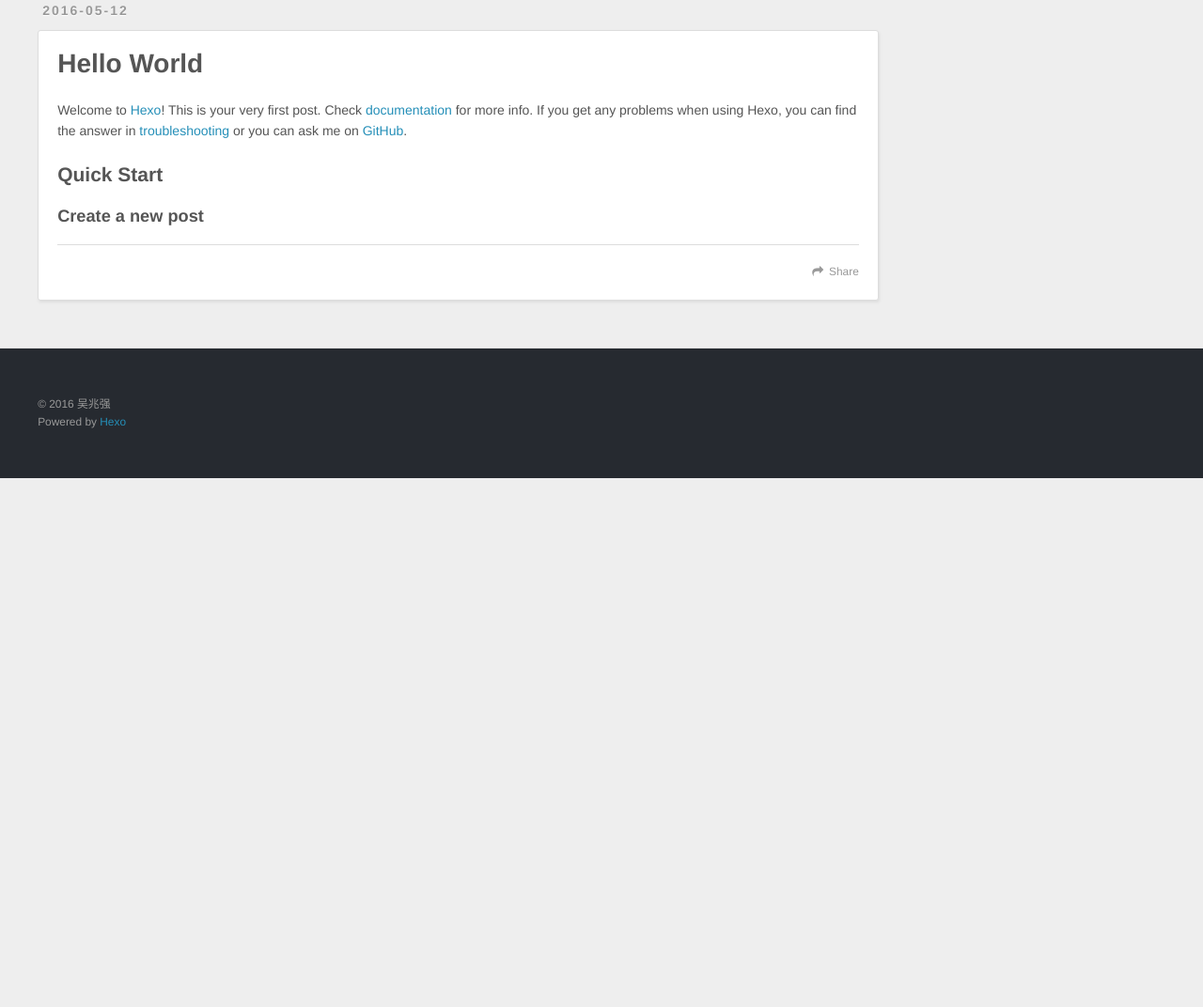
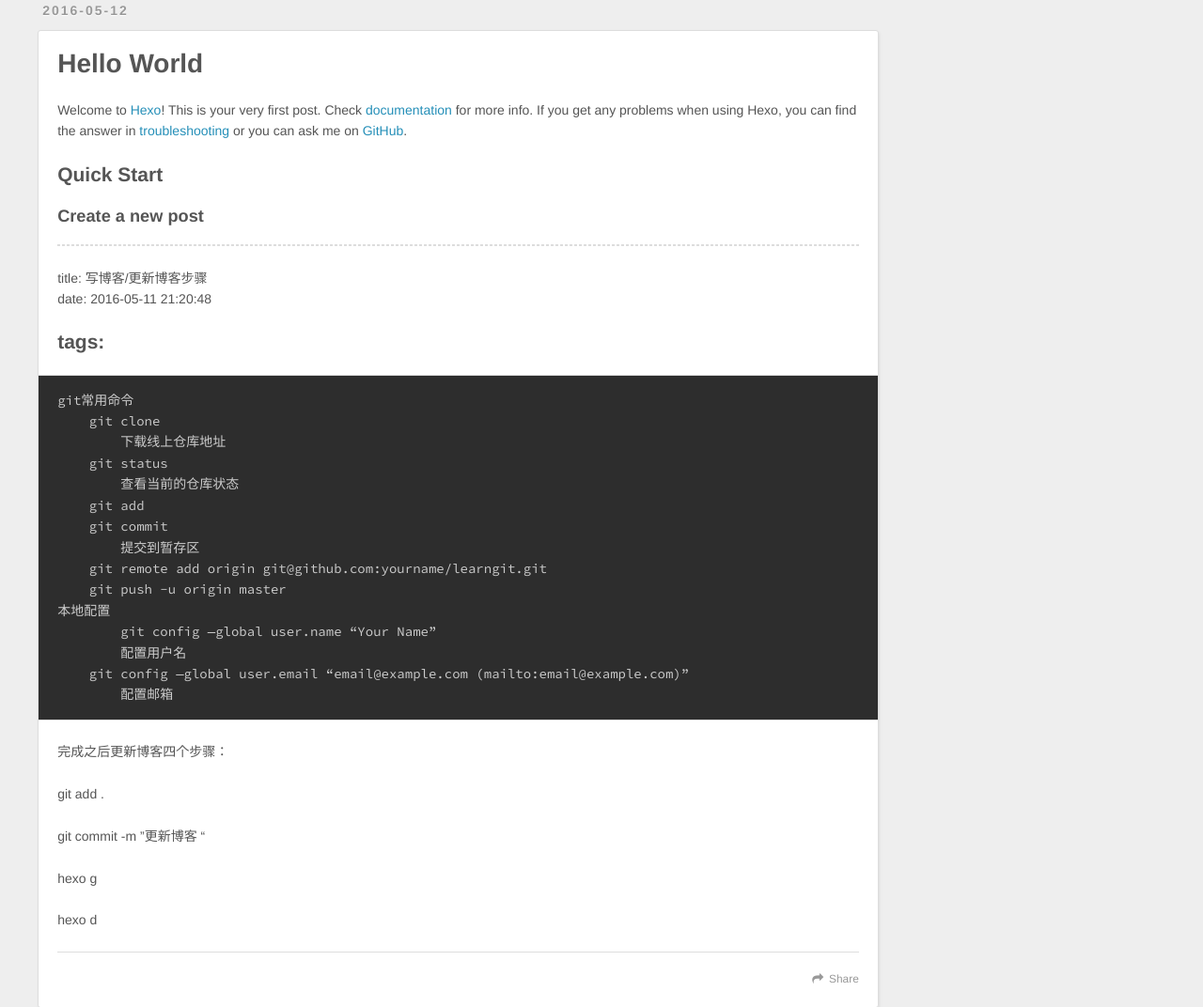
Before and after one commit to wzq120203/wzq120203.github.io, a plain HTML site: page index.html in a window 1280 px wide. Shown: the part 1320-2392 px from the top of the page at 94% size. Before the commit the page ends 1829 px from the top, so only its background shows below. Drawn offline with nearby package versions, Linux system fonts and the light colour scheme.

Commit message:
Site updated: 2016-05-12 14:01:32

```diff
--- a/index.html
+++ b/index.html
@@ -103,7 +103,7 @@
 
     </div>
     <footer class="article-footer">
-      <a data-url="http://yoursite.com/2016/05/12/hello-world/" data-id="cio3vxqhr0000rnjzhk6k0pyq" class="article-share-link">Share</a>
+      <a data-url="http://yoursite.com/2016/05/12/hello-world/" data-id="cio3w06rd0000sejzh47xsrx8" class="article-share-link">Share</a>
 
 
     </footer>
@@ -136,11 +136,33 @@
     <div class="article-entry" itemprop="articleBody">
 
         <p>Welcome to <a href="https://hexo.io/" target="_blank" rel="external">Hexo</a>! This is your very first post. Check <a href="https://hexo.io/docs/" target="_blank" rel="external">documentation</a> for more info. If you get any problems when using Hexo, you can find the answer in <a href="https://hexo.io/docs/troubleshooting.html" target="_blank" rel="external">troubleshooting</a> or you can ask me on <a href="https://github.com/hexojs/hexo/issues" target="_blank" rel="external">GitHub</a>.</p>
-<h2 id="Quick-Start"><a href="#Quick-Start" class="headerlink" title="Quick Start"></a>Quick Start</h2><h3 id="Create-a-new-post"><a href="#Create-a-new-post" class="headerlink" title="Create a new post"></a>Create a new post</h3>
+<h2 id="Quick-Start"><a href="#Quick-Start" class="headerlink" title="Quick Start"></a>Quick Start</h2><h3 id="Create-a-new-post"><a href="#Create-a-new-post" class="headerlink" title="Create a new post"></a>Create a new post</h3><hr>
+<p>title: 写博客/更新博客步骤<br>date: 2016-05-11 21:20:48</p>
+<h2 id="tags"><a href="#tags" class="headerlink" title="tags:"></a>tags:</h2><pre><code>git常用命令
+    git clone
+        下载线上仓库地址
+    git status
+        查看当前的仓库状态
+    git add
+    git commit
+        提交到暂存区
+    git remote add origin git@github.com:yourname/learngit.git
+    git push -u origin master
+本地配置
+        git config —global user.name “Your Name”
+        配置用户名
+    git config —global user.email “email@example.com (mailto:email@example.com)”
+        配置邮箱
+</code></pre><p> 完成之后更新博客四个步骤：</p>
+<p> git add .</p>
+<p> git commit -m ”更新博客 “</p>
+<p> hexo g</p>
+<p> hexo d</p>
+
 
     </div>
     <footer class="article-footer">
-      <a data-url="http://yoursite.com/2016/05/12/我的博客（一）git常用命令/" data-id="cio3vxqhw0001rnjz33xcvx8z" class="article-share-link">Share</a>
+      <a data-url="http://yoursite.com/2016/05/12/我的博客（一）git常用命令/" data-id="cio3w06rj0001sejzt02h8q9h" class="article-share-link">Share</a>
 
 
     </footer>
```
Also changed, not shown: 2016/05/12/hello-world/index.html (+1 -1 lines), 2016/05/12/我的博客（一）git常用命令/index.html (+25 -3 lines).
